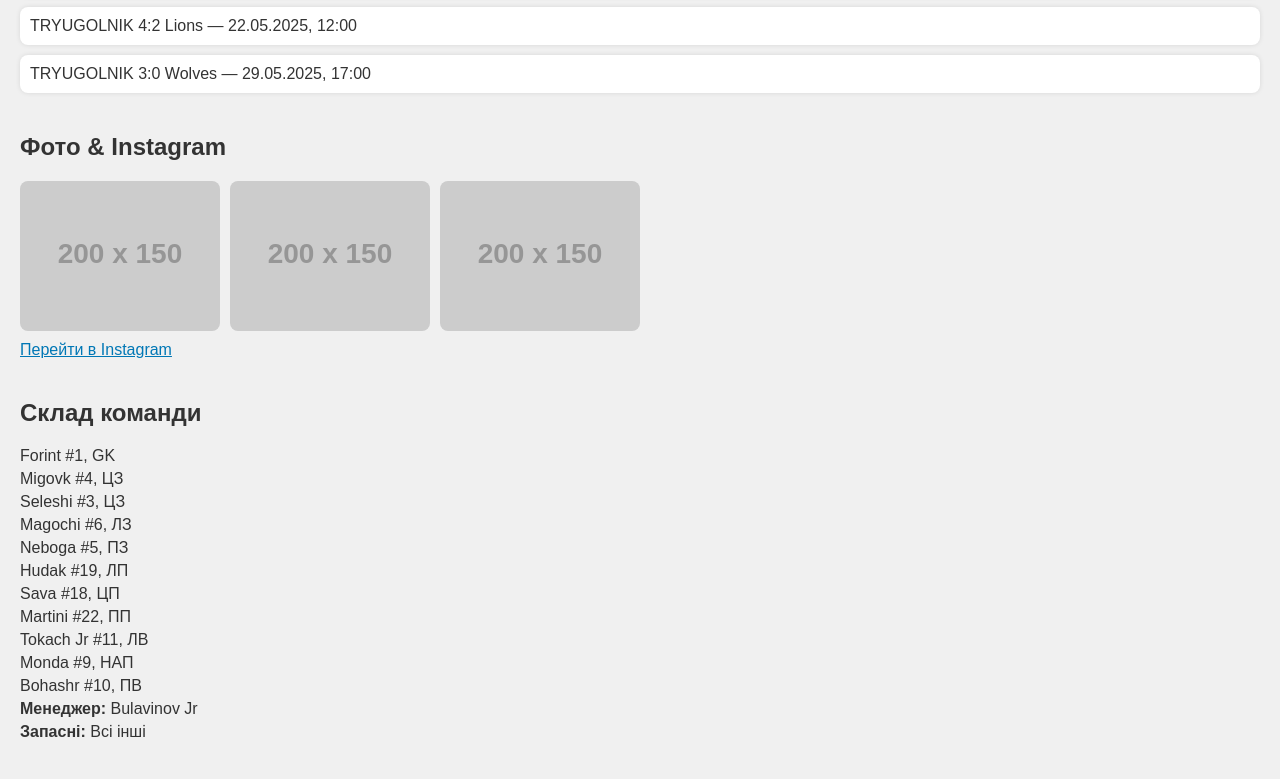
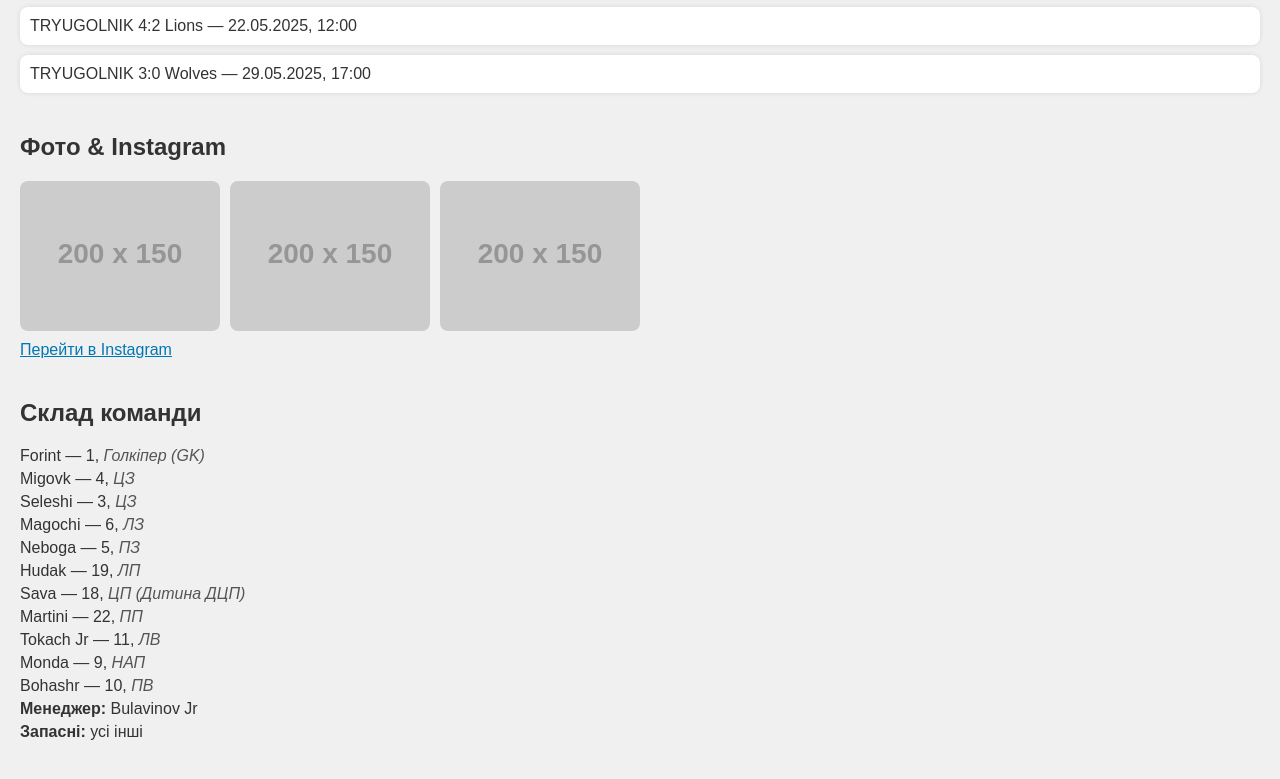
Before and after one commit to levedygg/F.C-TRYUGOLNIK, a plain HTML site: page index.html in a window 1280 px wide. Shown: the part 391-1170 px from the top of the page. Drawn offline with Linux system fonts and the light colour scheme; placeholder pictures from the web are drawn by us.

Commit message:
index.html

```diff
--- a/index.html
+++ b/index.html
@@ -1,4 +1,4 @@
-
+<!DOCTYPE html>
 <html lang="uk">
 <head>
   <meta charset="UTF-8">
@@ -72,9 +72,6 @@
       max-width: 200px;
       border-radius: 8px;
     }
-.games, .roster, .media {
-      margin-bottom: 40px;
-
     @media (max-width: 600px) {
       nav {
         flex-direction: column;
@@ -115,21 +112,21 @@
       <a href="https://www.instagram.com/fc_tryugolnik_/" target="_blank">Перейти в Instagram</a>
     </section>
 
-    <section id="team">
-        <h2>Склад команди</h2>
-        <div class="player"><span>Forint</span> #1, GK</div>
-        <div class="player"><span>Migovk</span> #4, ЦЗ</div>
-        <div class="player"><span>Seleshi</span> #3, ЦЗ</div>
-        <div class="player"><span>Magochi</span> #6, ЛЗ</div>
-        <div class="player"><span>Neboga</span> #5, ПЗ</div>
-        <div class="player"><span>Hudak</span> #19, ЛП</div>
-        <div class="player"><span>Sava</span> #18, ЦП</div>
-        <div class="player"><span>Martini</span> #22, ПП</div>
-        <div class="player"><span>Tokach Jr</span> #11, ЛВ</div>
-        <div class="player"><span>Monda</span> #9, НАП</div>
-        <div class="player"><span>Bohashr</span> #10, ПВ</div>
-        <div class="player"><strong>Менеджер:</strong> Bulavinov Jr</div>
-        <div class="player"><strong>Запасні:</strong> Всі інші</div>
+    <section id="roster" class="roster">
+      <h2>Склад команди</h2>
+      <div class="player">Forint — 1, <span class="position">Голкіпер (GK)</span></div>
+      <div class="player">Migovk — 4, <span class="position">ЦЗ</span></div>
+      <div class="player">Seleshi — 3, <span class="position">ЦЗ</span></div>
+      <div class="player">Magochi — 6, <span class="position">ЛЗ</span></div>
+      <div class="player">Neboga — 5, <span class="position">ПЗ</span></div>
+      <div class="player">Hudak — 19, <span class="position">ЛП</span></div>
+      <div class="player">Sava — 18, <span class="position">ЦП (Дитина ДЦП)</span></div>
+      <div class="player">Martini — 22, <span class="position">ПП</span></div>
+      <div class="player">Tokach Jr — 11, <span class="position">ЛВ</span></div>
+      <div class="player">Monda — 9, <span class="position">НАП</span></div>
+      <div class="player">Bohashr — 10, <span class="position">ПВ</span></div>
+      <div class="player"><strong>Менеджер:</strong> Bulavinov Jr</div>
+      <div class="player"><strong>Запасні:</strong> усі інші</div>
     </section>
   </div>
 </body>
```
